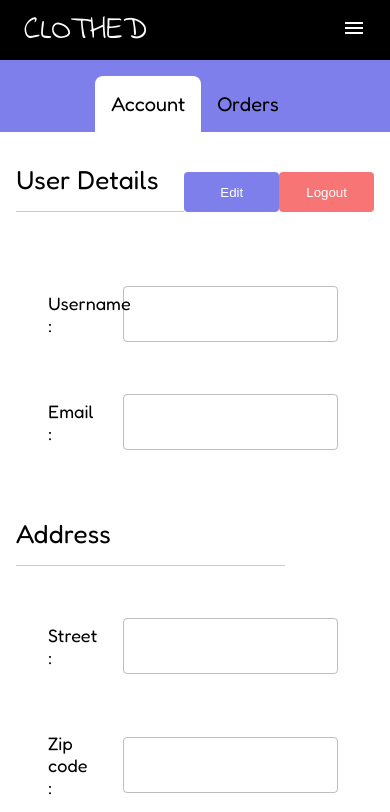
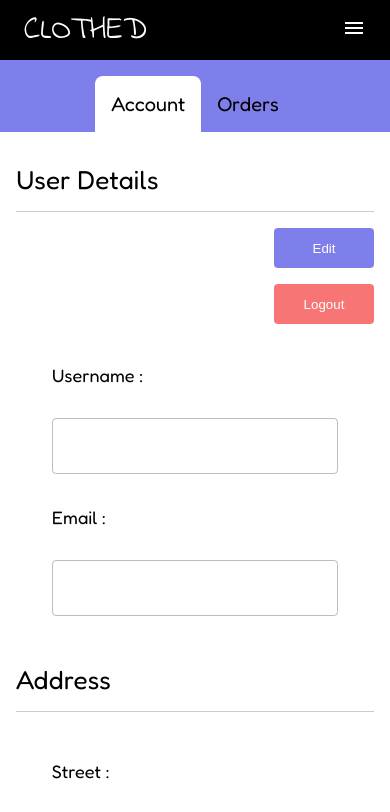
Before and after one commit to Saurav-Singh-Rauthan/Clothed, a React (Create React App) app: page /account in a window 390 px wide. Shown: the top 812 px of the page. Built offline with nearby package versions, Linux system fonts and the light colour scheme; no server answers.

Commit message:
user info page mobile view

```diff
--- a/src/components/Pages/Account/Account.module.css
+++ b/src/components/Pages/Account/Account.module.css
@@ -34,7 +34,7 @@
 
 @media (max-width : 576px){
   .contentContainer {
-    padding: 1rem;
+    padding: 1rem 1rem 3rem 1rem;
   }
 
   .container {
--- a/src/components/Pages/Account/Userinfo/Userinfo.js
+++ b/src/components/Pages/Account/Userinfo/Userinfo.js
@@ -116,6 +116,7 @@ const Userinfo = (props) => {
     <div>
       <div className={Styles.heading}>
         <p>User Details</p>
+        {/* <div className={Styles.btnContainer}> */}
           <button
             className={edit ? Styles.edit : Styles.save}
             onClick={changeEditHandler}
@@ -125,10 +126,11 @@ const Userinfo = (props) => {
           <button className={Styles.logout} onClick={onLogoutHandler}>
             Logout
           </button>
+        {/* </div> */}
       </div>
       {!loading ? (
         <React.Fragment>
-          <div className={Styles.details}>
+          <div className={Styles.addressField}>
             <div className={Styles.infoFields}>
               <p>Username :</p>
               <TextField
--- a/src/components/Pages/Account/Userinfo/Userinfo.module.css
+++ b/src/components/Pages/Account/Userinfo/Userinfo.module.css
@@ -86,7 +86,37 @@
   padding: 1rem 0;
 }
 
-@media (max-width: 576px) {
+@media (max-width: 470px) {
+  .heading {
+    flex-direction: column;
+    margin-bottom: 0.5rem;
+  }
+
+  .heading p {
+    width: 100%;
+  }
+
+  .infoType {
+    width: 100%;
+    margin: 2rem 0 1rem 0;
+  }
+
+  .infoFields {
+    grid-template-columns: 100%;
+    width: 80%;
+    align-self: center;
+  }
+
+  .infoFields p {
+    margin: 2rem 0;
+  }
+
+  .edit {
+    margin: 1rem 0;
+  }
+}
+
+@media (min-width: 471px) and (max-width: 576px) {
   .heading p {
     width: 50%;
   }
```
Lines whose indentation alone changed are shown as unchanged.
